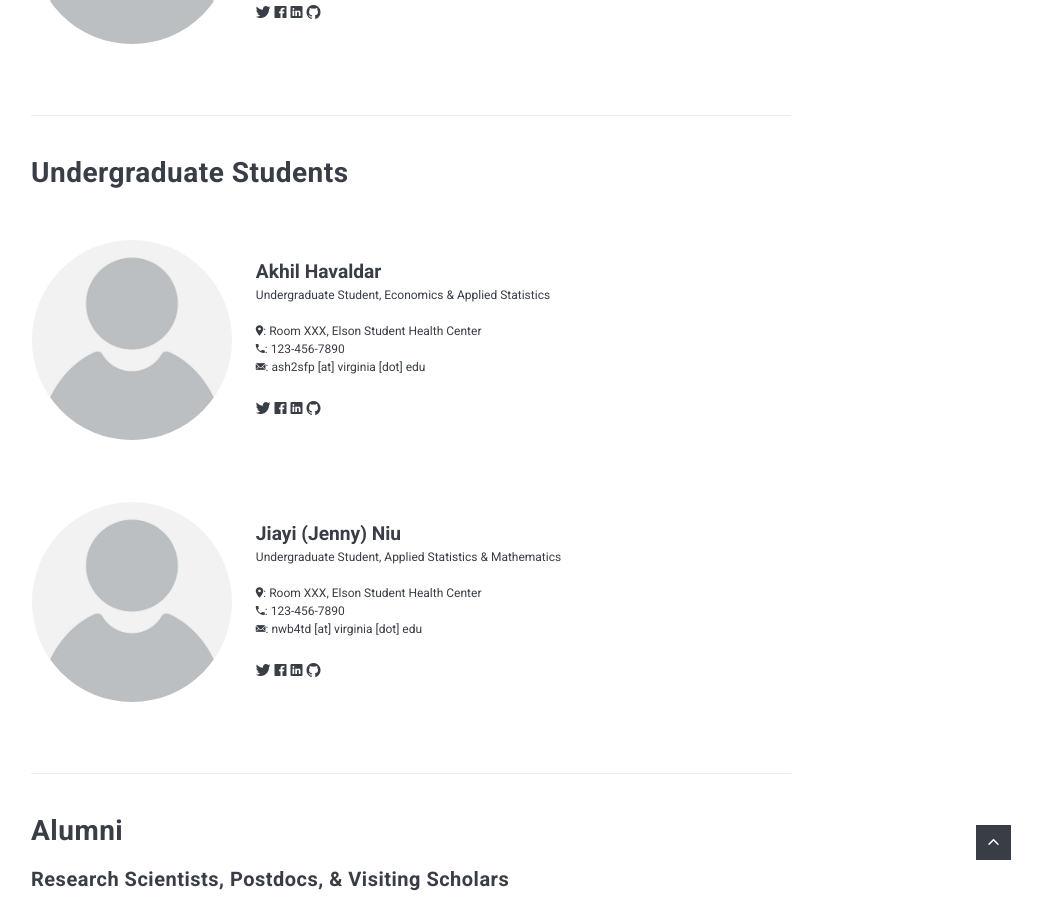
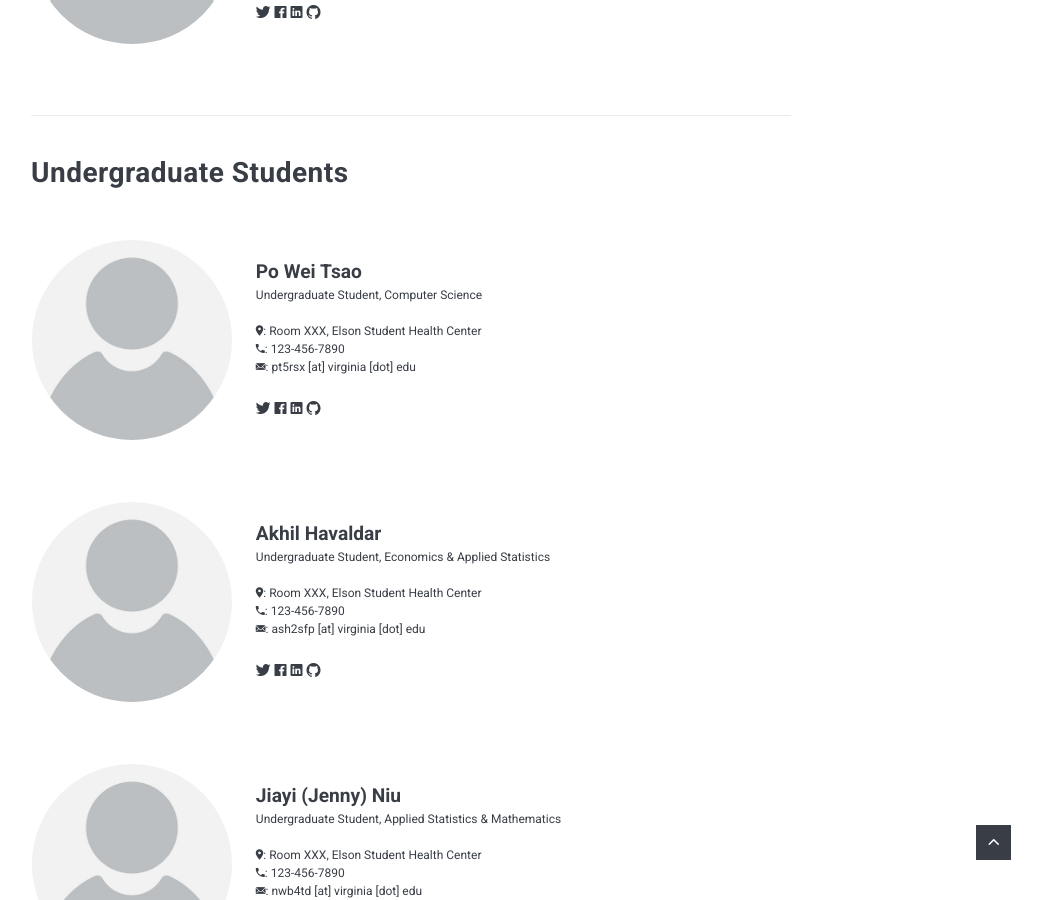
Before and after one commit to vilab-uva/vilab-uva.github.io, a Jekyll site: the page built from _pages/01_people.md, in a window 1280 px wide and 900 px high, scrolled down 2681 px. Shown: the whole window, without its empty margins (229-1271 px from the left). Built offline with Jekyll 4.4.1, drawn with Linux system fonts in a browser that asks for light colours; nearby versions of some CDN libraries.

Commit message:
people page updated

```diff
--- a/_pages/01_people.md
+++ b/_pages/01_people.md
@@ -158,6 +158,29 @@ Master's Student, Department of Electrical and Computer Engineering<br/>
  &nbsp; &nbsp; &nbsp;
 </td>
 <td>
+<big><strong>Po Wei Tsao</strong></big> <br/>
+<p style="font-size: 12px;
+      line-height: 18px;">
+Undergraduate Student, Computer Science<br/>
+<br/>
+<i class="ion ion-md-pin"></i>: Room XXX, Elson Student Health Center<br/>
+<i class="ion ion-md-call"></i>: 123-456-7890<br/>
+<i class="ion ion-ios-mail"></i>: pt5rsx [at] virginia [dot] edu<br/>
+</p>
+<a href="" target="_blank"><i class="ion ion-logo-twitter"></i></a>
+<a href="" target="_blank"><i class="ion ion-logo-facebook"></i></a>
+<a href="" target="_blank"><i class="ion ion-logo-linkedin"></i></a>
+<a href="" target="_blank"><i class="ion ion-logo-github"></i></a>
+</td>
+</tr>
+<tr>
+<td>
+<img src="{{site.baseurl}}/images/members/unknown.jpg" width="200px" height="200px" style="min-width:150px; border-radius: 50%;">
+</td>
+<td>
+ &nbsp; &nbsp; &nbsp;
+</td>
+<td>
 <big><strong>Akhil Havaldar</strong></big> <br/>
 <p style="font-size: 12px;
       line-height: 18px;">
```
